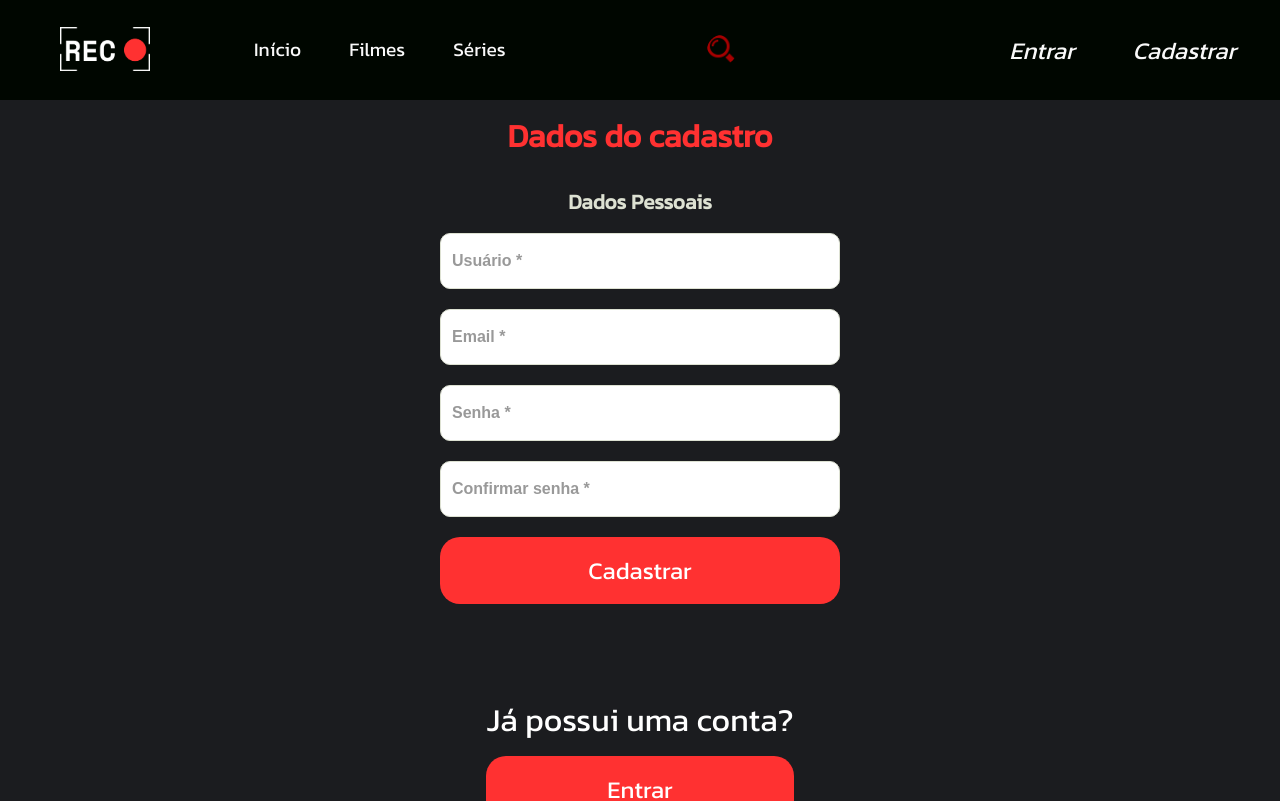
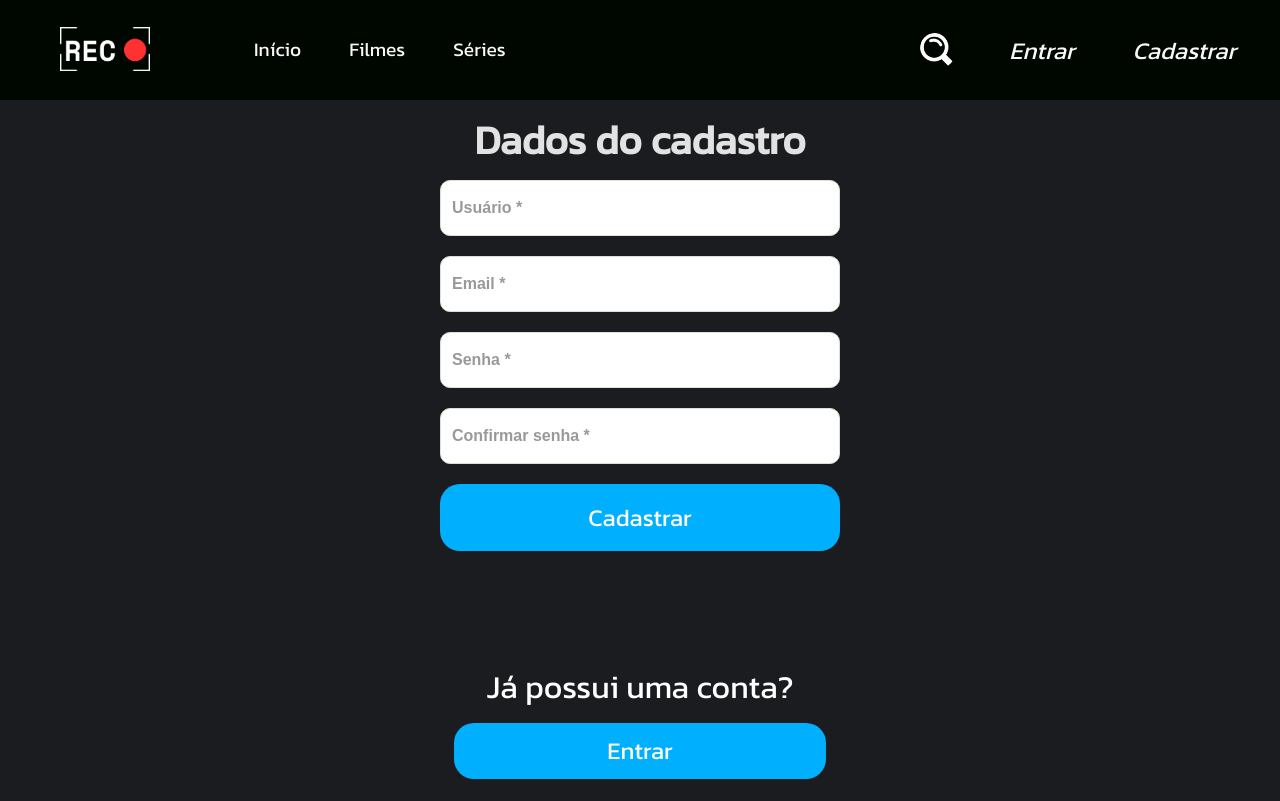
Before and after one commit to abelardojr0/REC, a React (Create React App) app: page /cadastro in a window 1280 px wide. Shown: the top 801 px of the page. Built offline with nearby package versions, Linux system fonts and the light colour scheme.

Commit message:
edit: ajustes no design e cores

```diff
--- a/src/Components/Header/Header.js
+++ b/src/Components/Header/Header.js
@@ -135,28 +135,6 @@ const Header = () => {
               )}
             </HeaderNavUl>
           </HeaderNav>
-          <HeaderPesquisarContainer onSubmit={pesquisar}>
-            <HeaderPesquisarContainerBarra>
-              <HeaderPesquisarInput
-                autoFocus
-                className={ativa}
-                onBlur={esconderPesquisa}
-                type={"text"}
-                name={"pesquisar"}
-                id={"pesquisar"}
-                placeholder={"Buscar por filmes e séries..."}
-                autoComplete="off"
-                onChange={(e) => setSearch(e.target.value)}
-                ref={inputRef}
-                value={search}
-              />
-              <HeaderPesquisarBotao
-                id="pesquisar_botao"
-                onClick={mostrarPesquisa}
-                type="submit"
-              />
-            </HeaderPesquisarContainerBarra>
-          </HeaderPesquisarContainer>
         </>
       ) : (
         <>
@@ -241,6 +219,28 @@ const Header = () => {
       )}
 
       <HeaderLogin>
+        <HeaderPesquisarContainer onSubmit={pesquisar}>
+          <HeaderPesquisarContainerBarra>
+            <HeaderPesquisarInput
+              autoFocus
+              className={ativa}
+              onBlur={esconderPesquisa}
+              type={"text"}
+              name={"pesquisar"}
+              id={"pesquisar"}
+              placeholder={"Buscar por filmes e séries..."}
+              autoComplete="off"
+              onChange={(e) => setSearch(e.target.value)}
+              ref={inputRef}
+              value={search}
+            />
+            <HeaderPesquisarBotao
+              id="pesquisar_botao"
+              onClick={mostrarPesquisa}
+              type="submit"
+            />
+          </HeaderPesquisarContainerBarra>
+        </HeaderPesquisarContainer>
         {nome_usuario ? (
           <>
             <HeaderMenuUsuario id="menu_aberto" onClick={abrirMenu}>
--- a/src/Components/Header/StyleHeader.js
+++ b/src/Components/Header/StyleHeader.js
@@ -1,6 +1,6 @@
 import { Link } from "react-router-dom";
 import styled from "styled-components";
-import lupa from "../../Images/lupa2.png";
+import lupa from "../../Images/lupa.png";
 import responsivo, { breakpoints } from "../../Responsivo";
 
 export const HeaderComponent = styled.header`
@@ -106,17 +106,92 @@ export const HeaderLoginBotao = styled.button`
   }
   &:hover {
     background-color: rgba(255, 255, 255, 0.2);
-    color: #ff3131;
+    /* color: #ff3131; */
   }
 `;
 
+// export const HeaderPesquisarContainer = styled.form`
+//   width: 40px;
+//   height: 40px;
+//   display: flex;
+//   justify-content: center;
+//   align-items: center;
+// `;
+// export const HeaderPesquisarContainerBarra = styled.div`
+//   display: flex;
+//   justify-content: center;
+//   align-items: center;
+//   gap: 5px;
+//   position: relative;
+//   margin-left: 50px;
+// `;
+// export const HeaderPesquisarInput = styled.input`
+//   font-size: 1rem;
+//   padding: 0.6rem;
+//   border-radius: 15px;
+//   outline: none;
+//   border: 2px solid #f9f9f9;
+//   box-shadow: 5px 5px 10px rgba(0, 0, 0, 0.4);
+//   display: none;
+//   width: 250px;
+//   margin-right: 100px;
+//   ${responsivo(breakpoints.desktop)} {
+//     font-size: 0.7rem;
+//     margin-left: 150px;
+//   }
+//   ${responsivo(breakpoints.mobile)} {
+//     width: 200px;
+//     font-size: 1rem;
+//     padding-left: 40px;
+//   }
+//   &.ativo {
+//     display: block;
+//     animation: show-rigth 0.5s forwards ease-in-out;
+//   }
+
+//   @keyframes show-rigth {
+//     from {
+//       opacity: 0;
+//       transform: translate3d(20px, 0, 0);
+//     }
+//     to {
+//       opacity: 1;
+//       transform: translate3d(0, 0, 0);
+//     }
+//   }
+// `;
+
+// export const HeaderPesquisarBotao = styled.button`
+//   background-image: url(${lupa});
+//   background-position: center;
+//   background-size: cover;
+//   border-radius: 15px;
+//   background-color: transparent;
+//   border: none;
+//   padding: 0.5rem;
+//   width: 30px;
+//   height: 30px;
+//   position: absolute;
+//   right: 20px;
+//   cursor: pointer;
+//   ${responsivo(breakpoints.desktop)} {
+//     width: 20px;
+//     height: 20px;
+//   }
+//   ${responsivo(breakpoints.mobile)} {
+//     width: 20px;
+//     height: 20px;
+//     left: -20px;
+//   }
+//   &:hover {
+//     transform: scale(1.1);
+//   }
+// `;
+
 export const HeaderPesquisarContainer = styled.form`
-  width: 40px;
-  height: 40px;
-  display: flex;
-  justify-content: center;
-  align-items: center;
+  margin-left: 50px;
 `;
+
 export const HeaderPesquisarContainerBarra = styled.div`
   display: flex;
   justify-content: center;
@@ -132,21 +207,17 @@ export const HeaderPesquisarInput = styled.input`
   border: 2px solid #f9f9f9;
   box-shadow: 5px 5px 10px rgba(0, 0, 0, 0.4);
   display: none;
-  width: 250px;
-  ${responsivo(breakpoints.desktop)} {
-    font-size: 0.7rem;
-    margin-left: 150px;
-  }
-  ${responsivo(breakpoints.mobile)} {
-    width: 200px;
-    font-size: 1rem;
-    padding-left: 40px;
-  }
+  width: 300px;
+  background-color: transparent;
+  padding: 1rem;
+  color: white;
   &.ativo {
     display: block;
     animation: show-rigth 0.5s forwards ease-in-out;
   }
-
+  &::placeholder {
+    color: white;
+  }
   @keyframes show-rigth {
     from {
       opacity: 0;
@@ -167,20 +238,11 @@ export const HeaderPesquisarBotao = styled.button`
   background-color: transparent;
   border: none;
   padding: 0.5rem;
-  width: 30px;
-  height: 30px;
+  width: 35px;
+  height: 35px;
   position: absolute;
   right: 20px;
   cursor: pointer;
-  ${responsivo(breakpoints.desktop)} {
-    width: 20px;
-    height: 20px;
-  }
-  ${responsivo(breakpoints.mobile)} {
-    width: 20px;
-    height: 20px;
-    left: -20px;
-  }
   &:hover {
     transform: scale(1.1);
   }
--- a/src/Pages/Cadastro/Formulário/Components/StylesInput.js
+++ b/src/Pages/Cadastro/Formulário/Components/StylesInput.js
@@ -22,7 +22,7 @@ export const LabelInput = styled.label`
 
   &.ativo {
     transform: translate(0, 5px) scale(0.75);
-    color: #ff3131;
+    color: #1a1412;
   }
 `;
 
@@ -39,5 +39,4 @@ export const InputComponent = styled.input`
   border-radius: 10px;
   background: #fff;
   font-size: 16px;
-  margin-bottom: 20px;
 `;
--- a/src/Pages/Cadastro/Formulário/Formulario.js
+++ b/src/Pages/Cadastro/Formulário/Formulario.js
@@ -3,6 +3,7 @@ import React from "react";
 import Input from "./Components/Input";
 import {
   Botao,
+  BotaoFalso,
   CadastroMsgDeErro,
   ContainerFormulario,
   FormularioJaTenhoConta,
@@ -17,6 +18,7 @@ import {
 // import { EntrarCom, FormularioSociais } from "../../Login/StyleLogin";
 import { useNavigate } from "react-router-dom";
 import api from "../../../api";
+import Login from "../../Login/Login";
 
 const Formulario = () => {
   const navigate = useNavigate();
@@ -27,6 +29,7 @@ const Formulario = () => {
   const [msgErroEmail, setMsgErroEmail] = React.useState(false);
   const [msgErroSenha, setMsgErroSenha] = React.useState(false);
   const [msgErroSenhaFraca, setMsgErroSenhaFraca] = React.useState(false);
+  const [loginStatus, setLoginStatus] = React.useState(false);
 
   function finalizar(e) {
     e.preventDefault();
@@ -54,11 +57,22 @@ const Formulario = () => {
       setMsgErroSenha(true);
     }
   }
+  function abrirLogin() {
+    if (loginStatus === true) {
+      setLoginStatus(false);
+    } else {
+      setLoginStatus(true);
+    }
+  }
   return (
     <>
+      {loginStatus && (
+        <>
+          <Login setLoginStatus={setLoginStatus} />
+        </>
+      )}
       <ContainerFormulario onSubmit={finalizar}>
         <TituloFormulario>Dados do cadastro</TituloFormulario>
-        <SubtituloFormulario>Dados Pessoais</SubtituloFormulario>
         <Input
           htmlFor={"usuario"}
           texto={"Usuário *"}
@@ -117,7 +131,7 @@ const Formulario = () => {
           <FormularioJaTenhoContaTitulo>
             Já possui uma conta?
           </FormularioJaTenhoContaTitulo>
-          <Botao>Entrar</Botao>
+          <BotaoFalso onClick={abrirLogin}>Entrar</BotaoFalso>
 
           {/* <FormularioSociaisCadastro>
             <EntrarCom style={{ color: "white" }}>Entrar com: </EntrarCom>
--- a/src/Pages/Cadastro/Formulário/StylesFormulario.js
+++ b/src/Pages/Cadastro/Formulário/StylesFormulario.js
@@ -7,6 +7,7 @@ export const ContainerFormulario = styled.form`
   justify-content: flex-start;
   align-items: center;
   flex-direction: column;
+  gap: 20px;
   margin: 0 auto;
   height: 100vh;
   margin-top: 100px;
@@ -20,8 +21,8 @@ export const ContainerFormulario = styled.form`
 
 export const TituloFormulario = styled.h2`
   margin-top: 20px;
-  color: #ff3131;
-  font-size: 2rem;
+  color: #e2e2e2;
+  font-size: 2.5rem;
   font-weight: bold;
 `;
 
@@ -35,11 +36,25 @@ export const SubtituloFormulario = styled.h3`
 
 export const Botao = styled.button`
   color: #fff;
-  background-color: #ff3131;
+  background-color: #00b0ff;
   padding: 1rem 2rem;
   text-align: center;
   font-size: 1.5rem;
   border: none;
+  border-radius: 20px;
+  width: 100%;
+  cursor: pointer;
+  &:hover {
+    transform: scale(1.05);
+  }
+`;
+
+export const BotaoFalso = styled.div`
+  color: #fff;
+  background-color: #00b0ff;
+  padding: 1rem 2rem;
+  text-align: center;
+  font-size: 1.5rem;
   border-radius: 20px;
   width: 100%;
   cursor: pointer;
--- a/src/Pages/EsqueceuSenha/EsqueceuSenha.js
+++ b/src/Pages/EsqueceuSenha/EsqueceuSenha.js
@@ -16,6 +16,7 @@ const EsqueceuSenha = () => {
   const [emailEnviado, setEmailEnviado] = React.useState(false);
   const [emailError, setEmailError] = React.useState(false);
   function enviarEmail() {
+    console.log("testando");
     api
       .post("/recuperarSenha", {
         email,
@@ -58,7 +59,7 @@ const EsqueceuSenha = () => {
           required={true}
           setDados={setEmail}
         />
-        <EsqueceuSenhaBotao>Recuperar</EsqueceuSenhaBotao>
+        <EsqueceuSenhaBotao type="submit">Recuperar</EsqueceuSenhaBotao>
       </EsqueceuSenhaContainer>
       <Footer />
     </>
--- a/src/Pages/Login/Login.js
+++ b/src/Pages/Login/Login.js
@@ -80,7 +80,7 @@ const Login = ({ setLoginStatus }) => {
         </LoginBotaoFechar>
 
         <LoginFormulario onSubmit={checarLogin}>
-          <LoginTitulo>Entrar</LoginTitulo>
+          <LoginTitulo>Login</LoginTitulo>
           {errorLogin && <LoginMsgErro>Email/Senha incorreto</LoginMsgErro>}
           <Input
             htmlFor={"userEmail"}
--- a/src/Pages/Login/StyleLogin.js
+++ b/src/Pages/Login/StyleLogin.js
@@ -54,6 +54,7 @@ export const LoginFormulario = styled.form`
   align-items: center;
   flex-direction: column;
   width: 100%;
+  gap: 10px;
 `;
 export const LoginTitulo = styled.h1`
   font-size: 2rem;
@@ -64,7 +65,7 @@ export const LoginTitulo = styled.h1`
 `;
 
 export const LoginBotaoEntrar = styled.button`
-  background-color: #ff3131;
+  background-color: #00b0ff;
   outline: none;
   padding: 0.8rem 1.6rem;
   font-size: 1.5rem;
@@ -121,7 +122,7 @@ export const LoginMsgErro = styled.div`
   background-color: #9d001b;
 `;
 export const LoginEsqueceuSenha = styled(Link)`
-  color: blue;
+  color: #003b81;
   font-size: 1rem;
   margin-bottom: 10px;
   text-decoration: none;
```
Also changed, not shown: src/Pages/EsqueceuSenha/StylesEsqueceuSenha.js (+4 -5 lines), src/Images/lupa.png (added), src/Images/lupa2.png (deleted).
